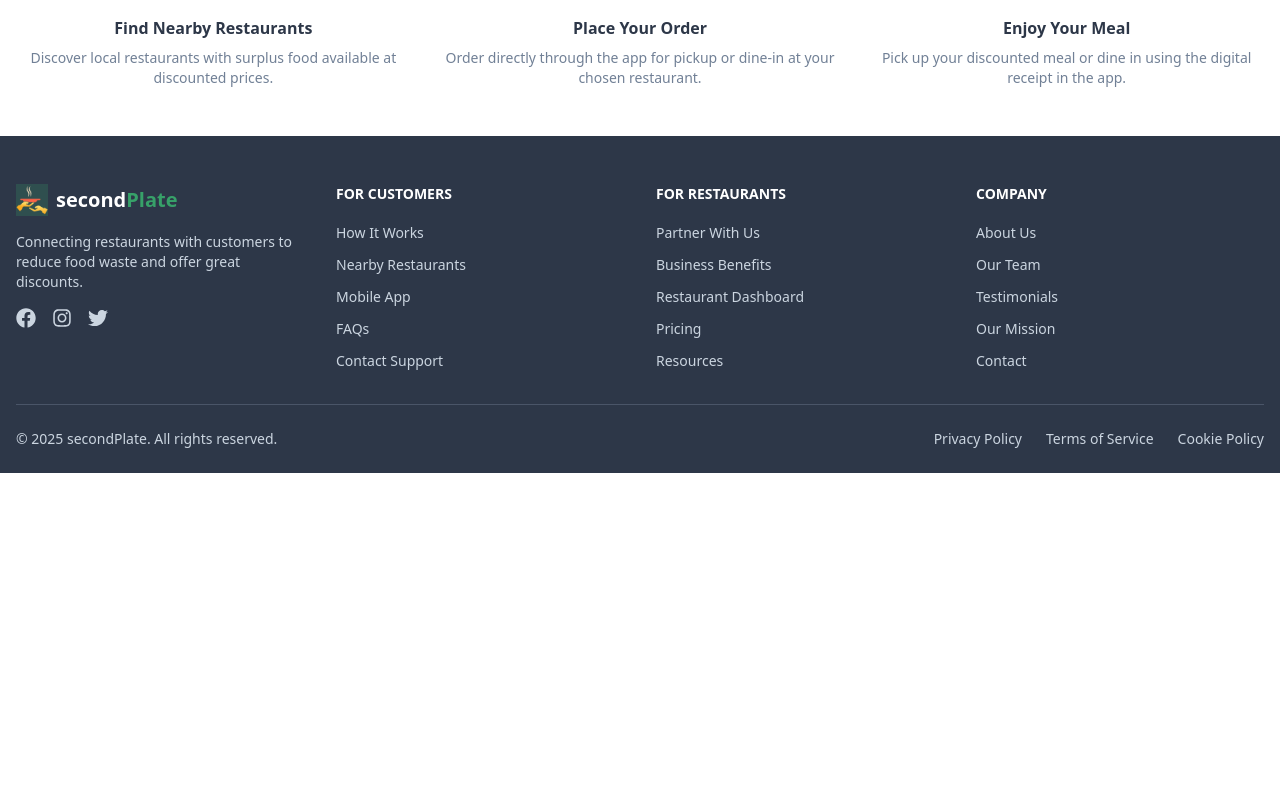
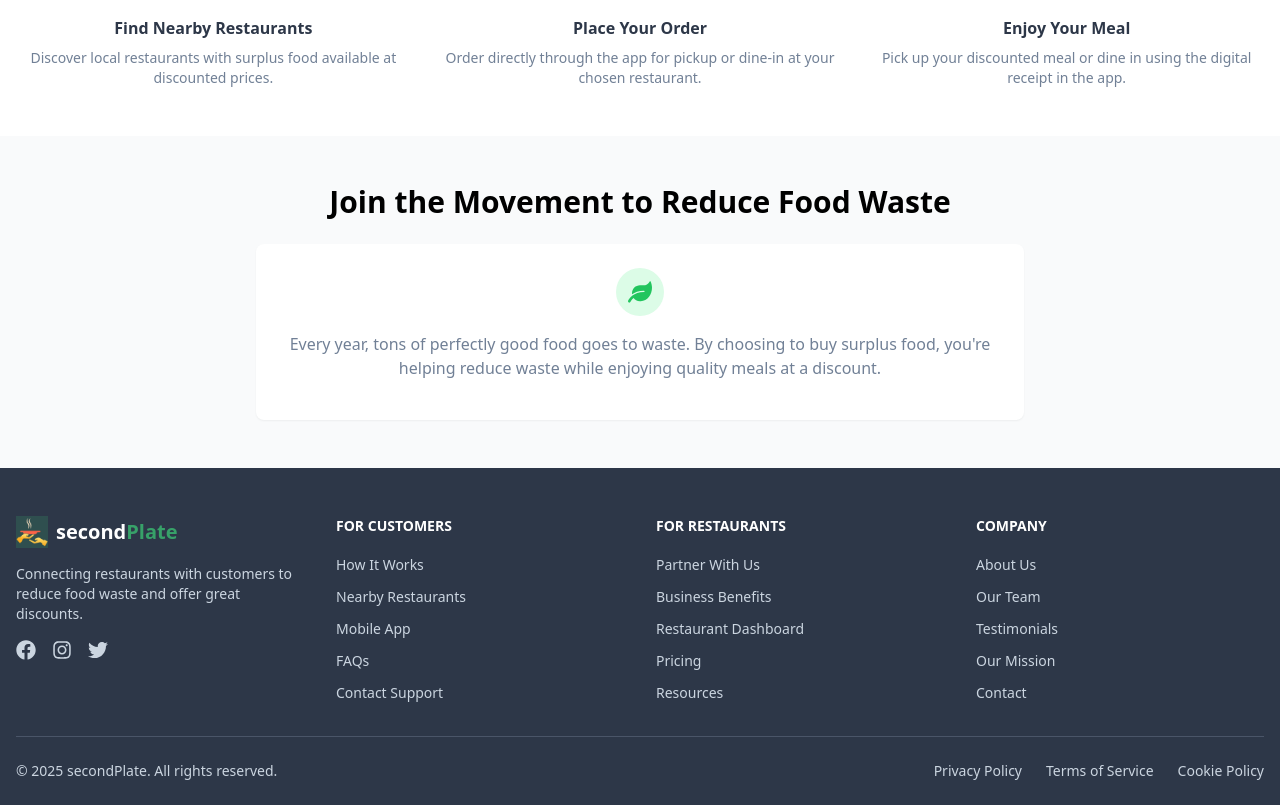
Before and after one commit to rahulsharma-fullstack/secondPlate, a React (Vite) app in the folder client/: page / in a window 1280 px wide. Shown: the part 1360-2165 px from the top of the page. Before the commit the page ends 1833 px from the top, so only its background shows below. Built offline with nearby package versions, Linux system fonts and the light colour scheme.

Commit message:
join the movement component

```diff
--- a/client/src/components/home/JoinMovement.jsx
+++ b/client/src/components/home/JoinMovement.jsx
@@ -1,12 +1,30 @@
 import React from 'react';
+import { FaLeaf } from 'react-icons/fa';
 
-const JoinMovement = () => {
+function JoinMovement() {
   return (
-    <section className="join-movement">
-      <h2>Join the Movement</h2>
-      <p>Support local restaurants and enjoy delicious meals delivered to your door.</p>
-    </section>
+    <div className="py-12 bg-gray-50">
+      <div className="container mx-auto px-4">
+        <div className="max-w-3xl mx-auto text-center">
+          <h2 className="text-2xl md:text-3xl font-bold mb-6">
+            Join the Movement to Reduce Food Waste
+          </h2>
+
+          <div className="bg-white p-6 rounded-lg shadow-sm">
+            <div className="flex justify-center mb-4">
+              <div className="w-12 h-12 bg-green-100 rounded-full flex items-center justify-center">
+                <FaLeaf className="text-green-500 text-2xl" />
+              </div>
+            </div>
+
+            <p className="text-gray-600 mb-4">
+              Every year, tons of perfectly good food goes to waste. By choosing to buy surplus food, you're helping reduce waste while enjoying quality meals at a discount.
+            </p>
+          </div>
+        </div>
+      </div>
+    </div>
   );
-};
+}
 
 export default JoinMovement;
--- a/client/src/pages/Home.jsx
+++ b/client/src/pages/Home.jsx
@@ -2,6 +2,7 @@ import React from 'react';
 import Hero from '../components/home/Hero';
 import FeaturedRestaurants from '../components/home/FeaturedRestaurants';
 import HowItWorks from '../components/home/HowItWorks';
+import JoinMovement from '../components/home/JoinMovement';
 
 function Home() {
   return (
@@ -9,6 +10,7 @@ function Home() {
       <Hero />
       <FeaturedRestaurants />
       <HowItWorks />
+      <JoinMovement />
     </div>
   );
 }
```
